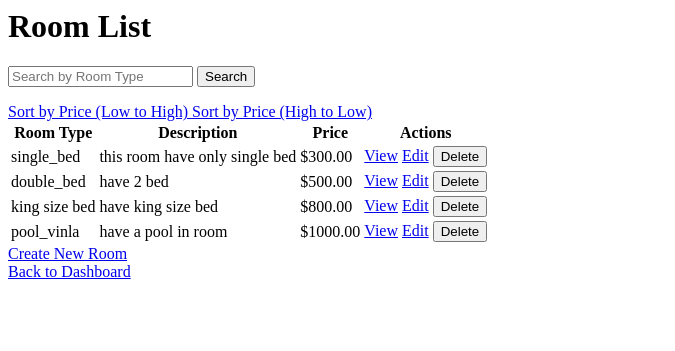
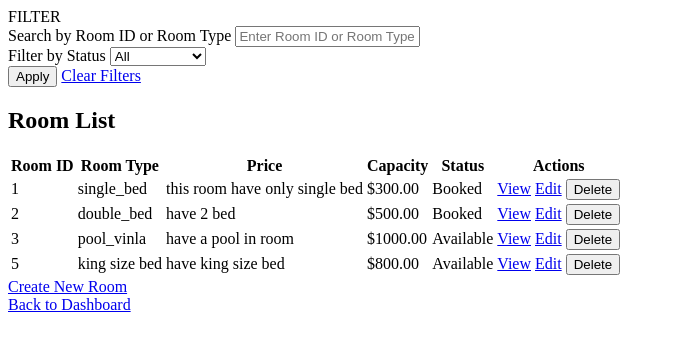
Before and after one commit to peerawattae/test_hotel_management, a Django app: page /rooms/ in a window 1280 px wide. Shown: the top 351 px of the page, without its empty margins (0-675 px from the left). Run offline with Django 5.2, Linux system fonts and the light colour scheme; data comes from the database, SQL or seed files in the repository.

Commit message:
add function to filter room by status and can search room by type or id

```diff
--- a/core/templates/core/room_list.html
+++ b/core/templates/core/room_list.html
@@ -1,45 +1,64 @@
 <div class="container mt-4">
-    <h1>Room List</h1>
-
-    <!-- Search Form -->
-    <form method="get" class="mb-3">
-        <div class="input-group">
+    <div class="row">
+        <div class="col-md-3">
+            <!-- Filter Sidebar -->
+            <div class="card">
+                <div class="card-header">FILTER</div>
+                <div class="card-body">
+                    <form method="get" action="{% url 'room_list' %}">
+                        <!-- Search Field -->
+                        <div class="form-group">
+                            <label for="search">Search by Room ID or Room Type</label>
                             <input
                                 type="text"
                                 name="search"
-                class="form-control"
-                placeholder="Search by Room Type"
-                value="{{ search_query }}">
-            <button type="submit" class="btn btn-primary">Search</button>
-        </div>
-    </form>
-
-    <!-- Sorting Buttons -->
-    <div class="mb-3">
-        <a href="?search={{ search_query }}&sort=asc" class="btn btn-primary {% if sort_order == 'asc' %}active{% endif %}">
-            Sort by Price (Low to High)
-        </a>
-        <a href="?search={{ search_query }}&sort=desc" class="btn btn-primary {% if sort_order == 'desc' %}active{% endif %}">
-            Sort by Price (High to Low)
-        </a>
+                                id="search"
+                                value="{{ search_query }}"
+                                placeholder="Enter Room ID or Room Type"
+                                class="form-control mb-3"
+                            >
                         </div>
 
-    <!-- Room Table -->
+                        <!-- Status Filter -->
+                        <div class="form-group">
+                            <label for="status">Filter by Status</label>
+                            <select name="status" id="status" class="form-control mb-3">
+                                <option value="all" {% if status_filter == 'all' %}selected{% endif %}>All</option>
+                                <option value="available" {% if status_filter == 'available' %}selected{% endif %}>Available ({{ status_counts.available }})</option>
+                                <option value="booked" {% if status_filter == 'booked' %}selected{% endif %}>Booked ({{ status_counts.booked }})</option>
+                                <option value="pending" {% if status_filter == 'pending' %}selected{% endif %}>Pending ({{ status_counts.pending }})</option>
+                            </select>
+                        </div>
+
+                        <button type="submit" class="btn btn-primary btn-block">Apply</button>
+                        <a href="{% url 'room_list' %}" class="btn btn-secondary btn-block">Clear Filters</a>
+                    </form>
+                </div>
+            </div>
+        </div>
+
+        <div class="col-md-9">
+            <!-- Room List -->
+            <h2>Room List</h2>
             <table class="table table-striped">
                 <thead>
                     <tr>
+                        <th>Room ID</th>
                         <th>Room Type</th>
-                <th>Description</th>
                         <th>Price</th>
+                        <th>Capacity</th>
+                        <th>Status</th>
                         <th>Actions</th>
                     </tr>
                 </thead>
                 <tbody>
                     {% for room in rooms %}
                     <tr>
+                        <td>{{ room.id }}</td>
                         <td>{{ room.room_type }}</td>
                         <td>{{ room.description }}</td>
                         <td>${{ room.price_per_night }}</td>
+                        <td>{{ room.status|title }}</td>
                         <td>
                             <a href="{% url 'room_detail' room.id %}" class="btn btn-info btn-sm">View</a>
                             <a href="{% url 'room_edit' room.id %}" class="btn btn-warning btn-sm">Edit</a>
@@ -51,12 +70,14 @@
                     </tr>
                     {% empty %}
                     <tr>
-                <td colspan="5" class="text-center">No rooms found.</td>
+                        <td colspan="7" class="text-center">No rooms found.</td>
                     </tr>
                     {% endfor %}
                 </tbody>
             </table>
         </div>
+    </div>
+</div>
 <a href="{% url 'create_room' %}" class="btn btn-success">Create New Room</a>
 <div class="d-flex justify-content-end mb-3">
 <a href="{% url 'dashboard' %}" class="btn btn-secondary">Back to Dashboard</a>
--- a/core/views.py
+++ b/core/views.py
@@ -13,8 +13,46 @@ def dashboard(request):
 #code for user view
 
 def room_list(request):
+    # Get filter parameters from the request
+    status_filter = request.GET.get('status', 'all')  # Default to 'all'
+    search_query = request.GET.get('search', '')  # Get the search query for Room ID or Room Type
+
+    # Start with all rooms and filter based on search query and status
     rooms = Room.objects.all()
-    return render(request, 'core/room_list.html', {'rooms': rooms})
+
+    # Apply search filter for Room ID or Room Type if provided
+# Apply search filter for Room ID or Room Type if provided
+    if search_query:
+        rooms = rooms.filter(
+            id__icontains=search_query
+        ) | rooms.filter(room_type__icontains=search_query)  # Search by Room ID or Room Type
+
+
+    # Apply status filter
+    if status_filter == 'available':
+        rooms = rooms.filter(status='available')
+    elif status_filter == 'booked':
+        rooms = rooms.filter(status='booked')
+    elif status_filter == 'pending':
+        rooms = rooms.filter(status='pending')
+
+    # Count for each status (optional, useful for UI)
+    status_counts = {
+        'all': Room.objects.count(),
+        'available': Room.objects.filter(status='available').count(),
+        'booked': Room.objects.filter(status='booked').count(),
+        'pending': Room.objects.filter(status='pending').count(),
+    }
+
+    # Pass context to the template
+    context = {
+        'rooms': rooms,
+        'status_filter': status_filter,
+        'search_query': search_query,
+        'status_counts': status_counts,
+    }
+    return render(request, 'core/room_list.html', context)
+
 
 # Create a new room
 def room_create(request):
@@ -47,27 +85,6 @@ def room_delete(request, room_id):
         messages.success(request, 'Room has been deleted successfully.')
         return redirect('room_list')
     return render(request, 'core/room_confirm_delete.html', {'room': room})
-
-def room_list(request):
-    search_query = request.GET.get('search', '')  # Get the search query from the request
-    sort_order = request.GET.get('sort', 'asc')  # Get sorting order
-
-    # Filter rooms based on the search query
-    rooms = Room.objects.filter(room_type__icontains=search_query)
-
-    # Apply sorting
-    if sort_order == 'desc':
-        rooms = rooms.order_by('-price_per_night')
-    else:
-        rooms = rooms.order_by('price_per_night')
-
-    return render(request, 'core/room_list.html', {
-        'rooms': rooms,
-        'sort_order': sort_order,
-        'search_query': search_query,
-    })
-
-
 
 def room_detail(request, room_id):
     room = get_object_or_404(Room, pk=room_id)
```
Lines whose indentation alone changed are shown as unchanged.
